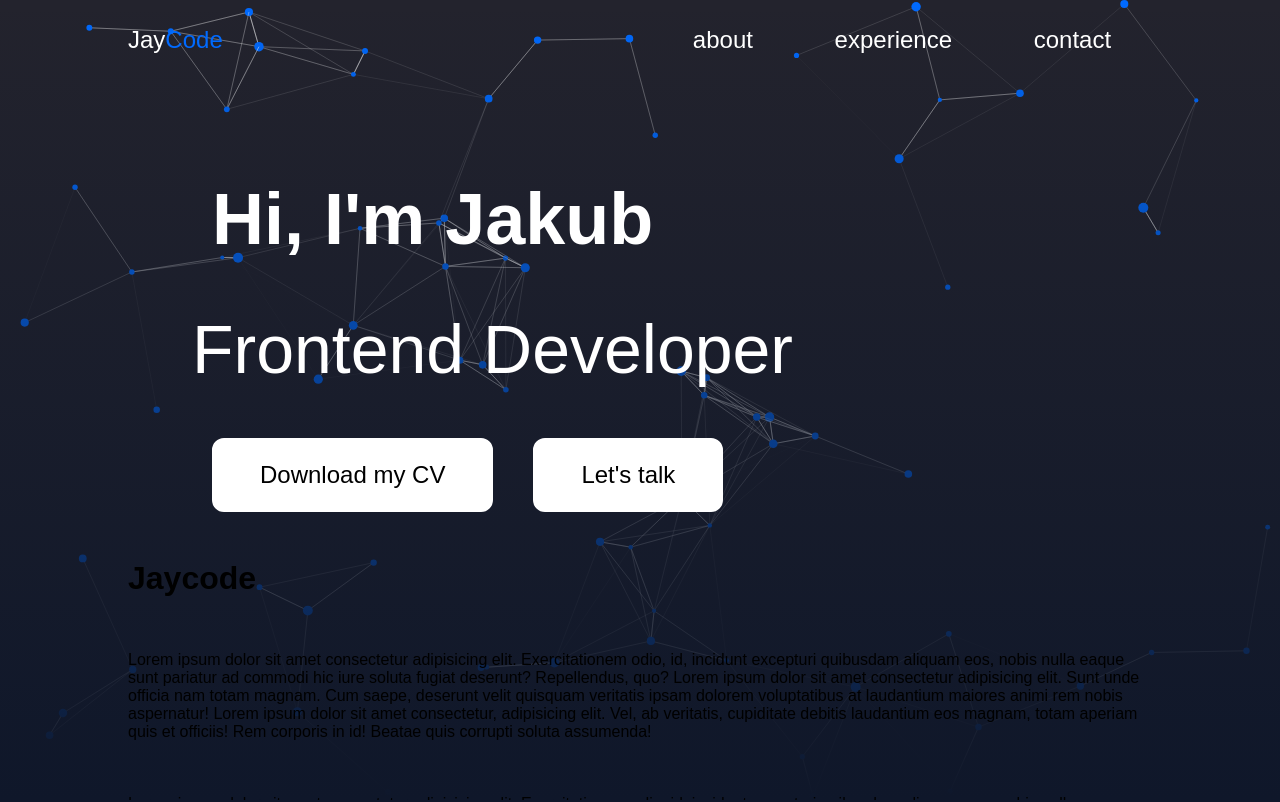
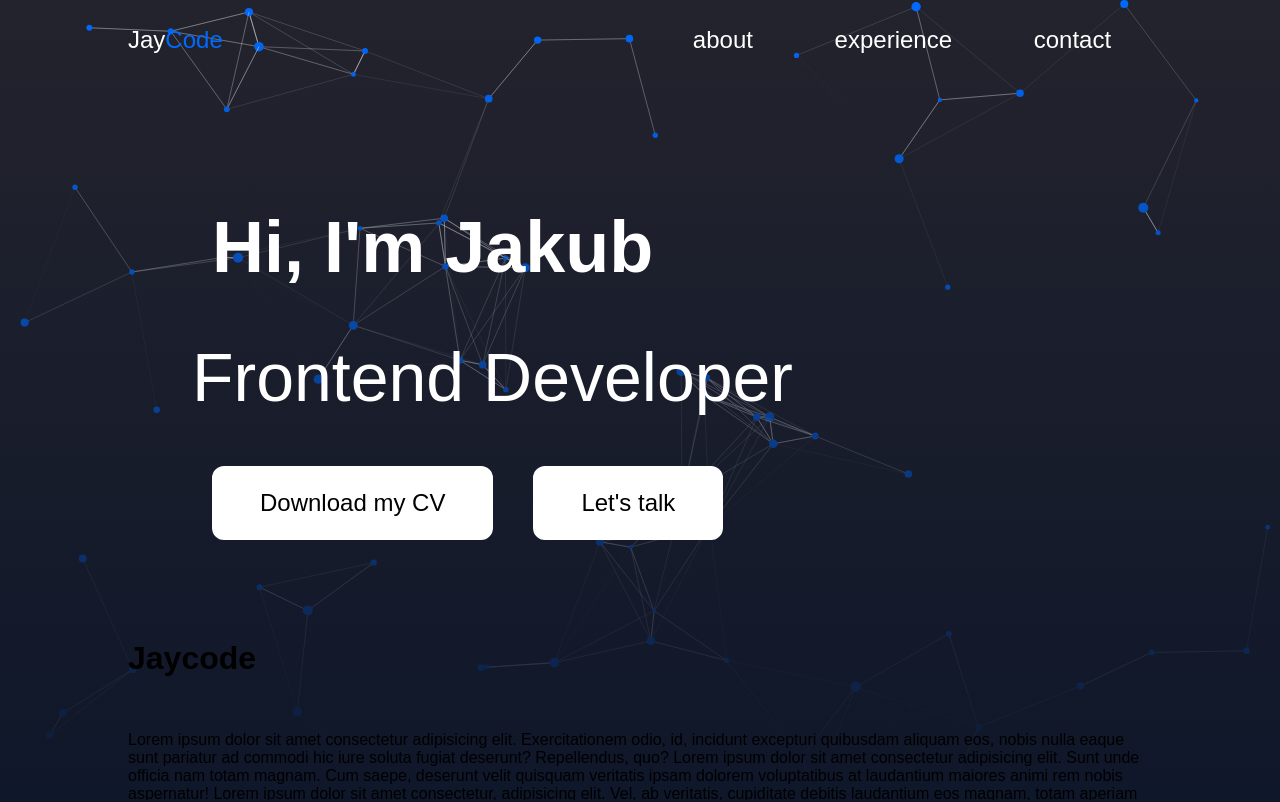
Before and after one commit to JayCodeGitHub/jaycode-next.js, a Next.js app: page / in a window 1280 px wide. Shown: the top 802 px of the page. Built offline with nearby package versions, Linux system fonts and the light colour scheme.

Commit message:
Refactored Header

```diff
--- a/src/components/header/header.styles.ts
+++ b/src/components/header/header.styles.ts
@@ -4,7 +4,7 @@ export interface HeaderProps {
   secondary?: boolean;
 }
 
-export const Header = styled.header<HeaderProps>`
+export const Wrapper = styled.header<HeaderProps>`
     width: 100%;
     height: ${({secondary}) => (secondary ? '35vh' : '70vh')};
     display: flex;
@@ -24,12 +24,12 @@ export const Header = styled.header<HeaderProps>`
       color: ${({ theme }) => theme.white};
         font-size: ${({ theme }) => theme.font.size.s};
     }
-    div {
+    span {
         display: flex;
+        width: 100%;
         justify-content: space-around;
         align-items: flex-start;
         flex-direction: row;
-        padding-left: 2rem;
         button {
           margin-top: 2rem;
         }
@@ -37,18 +37,18 @@ export const Header = styled.header<HeaderProps>`
     ${({ theme }) => theme.mq.desktop}  {
         padding-left: ${({secondary}) => (secondary ? '0' : '15vw')};
         width: auto;
-        height: ${({secondary}) => (secondary ? '20vh' : '60vh')};
+        height: ${({secondary}) => (secondary ? '20vh' : '70vh')};
         h1 {
             font-size: ${({ theme }) => theme.font.size.xxl};
-            margin: 5rem 0;
+            margin-bottom: 5rem;
         }
         p {
             font-size: ${({ theme }) => theme.font.size.xl};
             margin-bottom: 5rem;
         }
-        div {
+        span {
             padding-right: 20%;
-            flex-direction: row;
+            width: auto;
             align-items: center;
             padding: 0;
             button {
--- /dev/null
+++ b/src/components/header/header.tsx
@@ -0,0 +1,42 @@
+import { Wrapper } from './header.styles';
+import { Button } from '../button/button.styles';
+import Link from 'next/link';
+
+export interface HeaderProps {
+  secondary?: boolean;
+  title: string;
+  description?: string;
+  firstButton?: string;
+  firstButtonHref?: string;
+  secondButton?: string;
+  secondButtonHref?: string;
+}
+
+export default function Header({
+  secondary,
+  title,
+  description,
+  firstButton,
+  firstButtonHref,
+  secondButton,
+  secondButtonHref,
+}: HeaderProps) {
+  return (
+    <Wrapper secondary={secondary}>
+      <h1>{title}</h1>
+      {!secondary ? (
+        <>
+          <p>{description}</p>
+          <span>
+            <a href={firstButtonHref} target="_blank">
+              <Button>{firstButton}</Button>
+            </a>
+            <Link href={secondButtonHref ? secondButtonHref : ''}>
+              <Button>{secondButton}</Button>
+            </Link>
+          </span>
+        </>
+      ) : null}
+    </Wrapper>
+  );
+}
--- a/src/pages/about.tsx
+++ b/src/pages/about.tsx
@@ -1,12 +1,10 @@
-import { Header } from '@/components/header/header.styles';
+import Header from '@/components/header/header';
 import { Wrapper } from '@/styles/pages/about.styles';
 
 export default function About() {
   return (
     <>
-      <Header secondary>
-        <h1>About</h1>
-      </Header>
+      <Header secondary title="about" />
       <Wrapper>
         <h1>About</h1>
         <br></br>
--- a/src/pages/contact.tsx
+++ b/src/pages/contact.tsx
@@ -1,12 +1,10 @@
-import { Header } from '@/components/header/header.styles';
+import Header from '@/components/header/header';
 import { Wrapper } from '@/styles/pages/contact.styles';
 
 export default function Contact() {
   return (
     <>
-      <Header secondary>
-        <h1>Contact</h1>
-      </Header>
+      <Header secondary title="contact" />
       <Wrapper>
         <h1>Contact</h1>
         <br></br>
--- a/src/pages/experience.tsx
+++ b/src/pages/experience.tsx
@@ -1,12 +1,10 @@
-import { Header } from '@/components/header/header.styles';
+import Header from '@/components/header/header';
 import { Wrapper } from '@/styles/pages/experience.styles';
 
 export default function Experience() {
   return (
     <>
-      <Header secondary>
-        <h1>Experience</h1>
-      </Header>
+      <Header secondary title="experience" />
       <Wrapper>
         <h1>Experience</h1>
         <br></br>
--- a/src/pages/index.tsx
+++ b/src/pages/index.tsx
@@ -1,26 +1,17 @@
-import Link from 'next/link';
-import { Header } from '@/components/header/header.styles';
-import { Button } from '@/components/button/button.styles';
+import Header from '@/components/header/header';
 import { Wrapper } from '@/styles/pages/homepage.styles';
 
 export default function Home() {
   return (
     <>
-      <Header>
-        <h1>Hi, I'm Jakub</h1>
-        <p>Frontend Developer</p>
-        <div>
-          <a
-            href="https://drive.google.com/file/d/1X1U-XW9mIOJ3B3jUPhQrzKB6FKEXApam/view?usp=sharing"
-            target="_blank"
-          >
-            <Button>Download my CV</Button>
-          </a>
-          <Link href="/contact">
-            <Button>Let's talk</Button>
-          </Link>
-        </div>
-      </Header>
+      <Header
+        title="Hi, I'm Jakub "
+        description="Frontend Developer"
+        firstButton="Download my CV"
+        firstButtonHref="https://drive.google.com/file/d/1X1U-XW9mIOJ3B3jUPhQrzKB6FKEXApam/view?usp=sharing"
+        secondButton="Let's talk"
+        secondButtonHref="/contact"
+      />
       <Wrapper>
         <h1>Jaycode</h1>
         <br></br>
```
